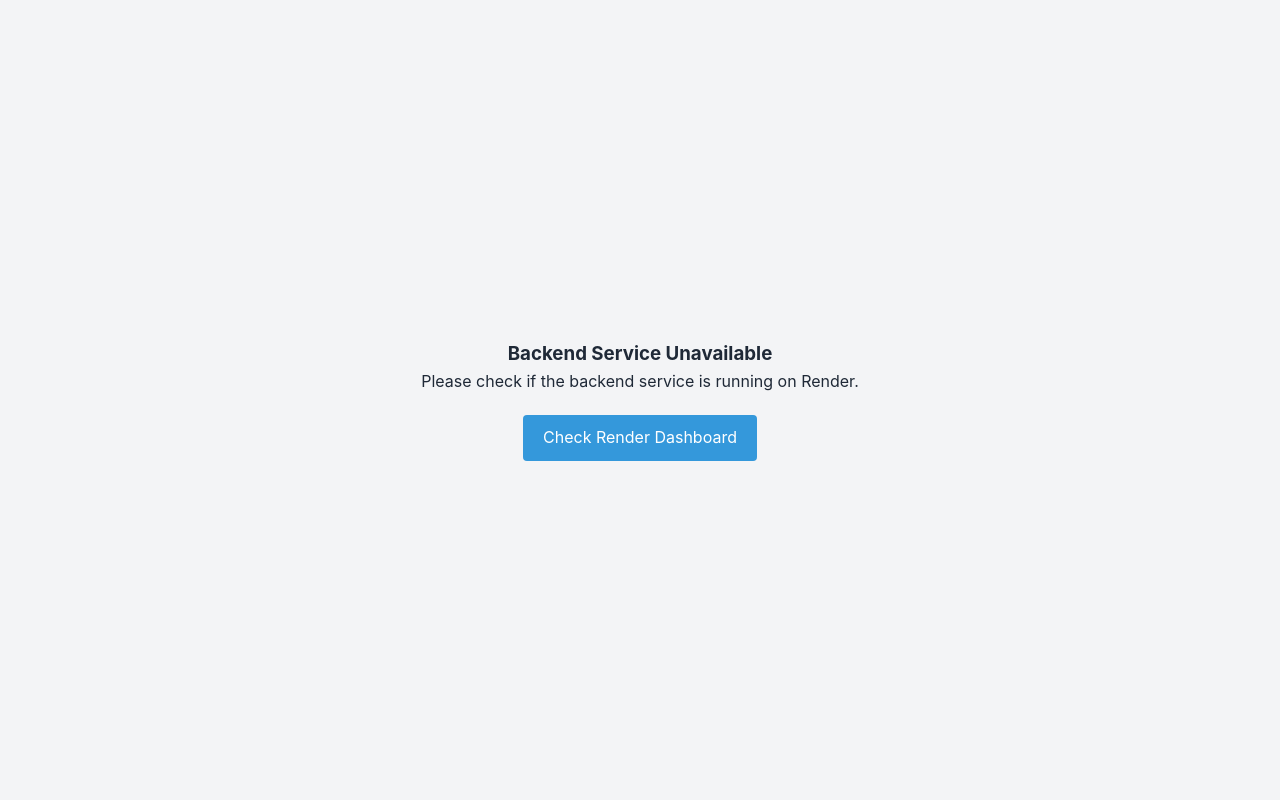
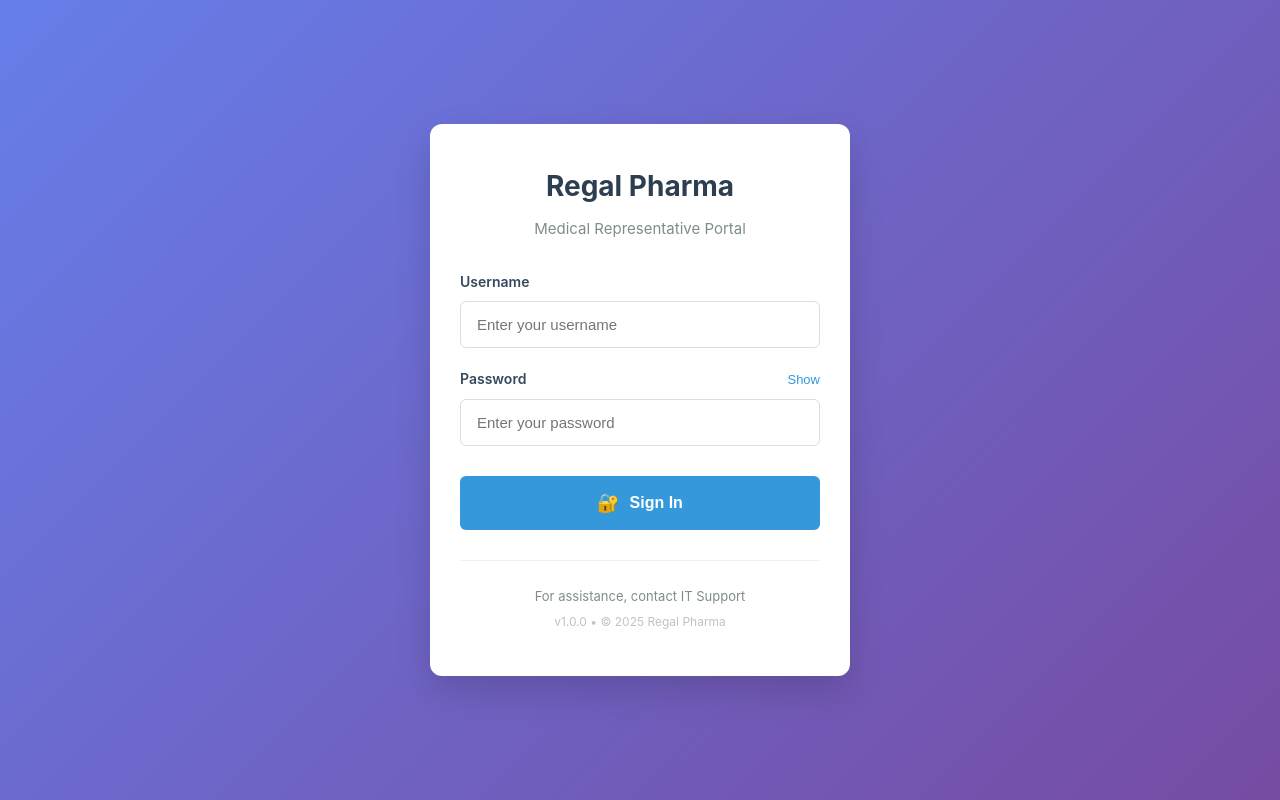
Before and after one commit to Nishbon/regal-pharma, a React (Vite) app in the folder frontend/: page /login in a window 1280 px wide. Built offline with nearby package versions, Linux system fonts and the light colour scheme; no server answers; the HTML template or start-up script is replaced by a standard one.

Commit message:
Update App.jsx

```diff
--- a/frontend/src/App.jsx
+++ b/frontend/src/App.jsx
@@ -38,105 +38,6 @@
   </div>
 );
 
-// Backend health check component
-const BackendHealthCheck = ({ children }) => {
-  const [backendReady, setBackendReady] = useState(false);
-  const [checking, setChecking] = useState(true);
-
-  useEffect(() => {
-    const checkBackend = async () => {
-      try {
-        // Try to reach backend health endpoint
-        const response = await fetch('https://regal-pharma-backend.onrender.com/health', {
-          method: 'GET',
-          mode: 'cors',
-          headers: {
-            'Accept': 'application/json',
-          }
-        });
-
-        if (response.ok) {
-          setBackendReady(true);
-        } else {
-          // Wait and retry (Render cold start)
-          setTimeout(checkBackend, 3000);
-        }
-      } catch (error) {
-        console.log('Backend not ready yet, retrying...');
-        // Retry after delay
-        setTimeout(checkBackend, 3000);
-      } finally {
-        setChecking(false);
-      }
-    };
-
-    checkBackend();
-  }, []);
-
-  if (checking) {
-    return (
-      <div style={{
-        display: 'flex',
-        justifyContent: 'center',
-        alignItems: 'center',
-        height: '100vh',
-        flexDirection: 'column',
-        padding: '20px',
-        textAlign: 'center'
-      }}>
-        <h3>Starting Backend Service...</h3>
-        <p>This may take 30-60 seconds on first load (Render free tier)</p>
-        <div style={{
-          width: '40px',
-          height: '40px',
-          border: '4px solid #f3f3f3',
-          borderTop: '4px solid #3498db',
-          borderRadius: '50%',
-          animation: 'spin 1s linear infinite',
-          margin: '20px'
-        }}></div>
-        <p style={{ color: '#666', fontSize: '14px' }}>
-          If this takes too long, refresh the page
-        </p>
-      </div>
-    );
-  }
-
-  if (!backendReady) {
-    return (
-      <div style={{
-        display: 'flex',
-        justifyContent: 'center',
-        alignItems: 'center',
-        height: '100vh',
-        flexDirection: 'column',
-        padding: '20px',
-        textAlign: 'center'
-      }}>
-        <h3>Backend Service Unavailable</h3>
-        <p>Please check if the backend service is running on Render.</p>
-        <a
-          href="https://dashboard.render.com"
-          target="_blank"
-          rel="noopener noreferrer"
-          style={{
-            marginTop: '20px',
-            padding: '10px 20px',
-            backgroundColor: '#3498db',
-            color: 'white',
-            textDecoration: 'none',
-            borderRadius: '4px'
-          }}
-        >
-          Check Render Dashboard
-        </a>
-      </div>
-    );
-  }
-
-  return children;
-};
-
 const ProtectedRoute = ({ children, allowedRoles = [] }) => {
   const { user, loading } = useAuth();
 
@@ -145,35 +46,59 @@
   }
 
   if (!user) {
+    console.log('🔒 ProtectedRoute: No user, redirecting to login');
     return <Navigate to="/login" />;
   }
 
+  console.log('👤 ProtectedRoute - User role:', user.role);
+
   if (allowedRoles.length > 0 && !allowedRoles.includes(user.role)) {
+    console.log(`🚫 ProtectedRoute: Role ${user.role} not allowed, redirecting`);
     return <Navigate to="/dashboard" />;
   }
 
   return children;
 };
 
-// Role-based dashboard component
+// Role-based dashboard component - UPDATED
 const RoleBasedDashboard = () => {
   const { user } = useAuth();
 
-  if (user?.role === 'supervisor') {
-    return <SupervisorDashboard />;
+  console.log('🎯 RoleBasedDashboard - User role:', user?.role);
+
+  if (user?.role === 'supervisor' || user?.role === 'admin') {
+    console.log('➡️ Redirecting to SupervisorDashboard');
+    return <Navigate to="/supervisor-dashboard" replace />;
   } else {
+    console.log('➡️ Staying on MedRepDashboard');
     return <MedRepDashboard />;
   }
 };
 
-// Role-based analytics component
+// Role-based analytics component - UPDATED
 const RoleBasedAnalytics = () => {
   const { user } = useAuth();
 
-  if (user?.role === 'supervisor') {
+  console.log('📊 RoleBasedAnalytics - User role:', user?.role);
+
+  if (user?.role === 'supervisor' || user?.role === 'admin') {
     return <TeamAnalytics />;
   } else {
     return <PersonalAnalytics />;
+  }
+};
+
+// Supervisor Dashboard Route (separate from regular dashboard)
+const SupervisorDashboardRoute = () => {
+  const { user } = useAuth();
+
+  console.log('👨‍💼 SupervisorDashboardRoute - User role:', user?.role);
+
+  if (user?.role === 'supervisor' || user?.role === 'admin') {
+    return <SupervisorDashboard />;
+  } else {
+    console.log('🚫 Access denied to supervisor dashboard, redirecting');
+    return <Navigate to="/dashboard" replace />;
   }
 };
 
@@ -181,11 +106,12 @@
   return (
     <Router>
       <AuthProvider>
-        <BackendHealthCheck>
         <Routes>
           <Route path="/login" element={<Login />} />
           <Route path="/" element={<Layout />}>
             <Route index element={<Navigate to="/dashboard" />} />
+
+            {/* MAIN DASHBOARD - Auto-detects role */}
             <Route
               path="dashboard"
               element={
@@ -194,6 +120,18 @@
                 </ProtectedRoute>
               }
             />
+
+            {/* SUPERVISOR DASHBOARD - Only for supervisors/admins */}
+            <Route
+              path="supervisor-dashboard"
+              element={
+                <ProtectedRoute allowedRoles={['supervisor', 'admin']}>
+                  <SupervisorDashboardRoute />
+                </ProtectedRoute>
+              }
+            />
+
+            {/* DAILY REPORT - For all authenticated users */}
             <Route
               path="daily-report"
               element={
@@ -202,6 +140,8 @@
                 </ProtectedRoute>
               }
             />
+
+            {/* REPORTS HISTORY - For all authenticated users */}
             <Route
               path="reports"
               element={
@@ -210,6 +150,8 @@
                 </ProtectedRoute>
               }
             />
+
+            {/* ANALYTICS - Role-based */}
             <Route
               path="analytics"
               element={
@@ -218,24 +160,17 @@
                 </ProtectedRoute>
               }
             />
-              <Route
-                path="supervisor"
-                element={
-                  <ProtectedRoute allowedRoles={['supervisor']}>
-                    <SupervisorDashboard />
-                  </ProtectedRoute>
-                }
-              />
+
             {/* Add a 404 route */}
             <Route path="*" element={
               <div style={{ padding: '40px', textAlign: 'center' }}>
                 <h2>404 - Page Not Found</h2>
                 <p>The page you're looking for doesn't exist.</p>
+                <a href="/dashboard">Go to Dashboard</a>
               </div>
             } />
           </Route>
         </Routes>
-        </BackendHealthCheck>
       </AuthProvider>
     </Router>
   );
```
Lines whose indentation alone changed are shown as unchanged.
